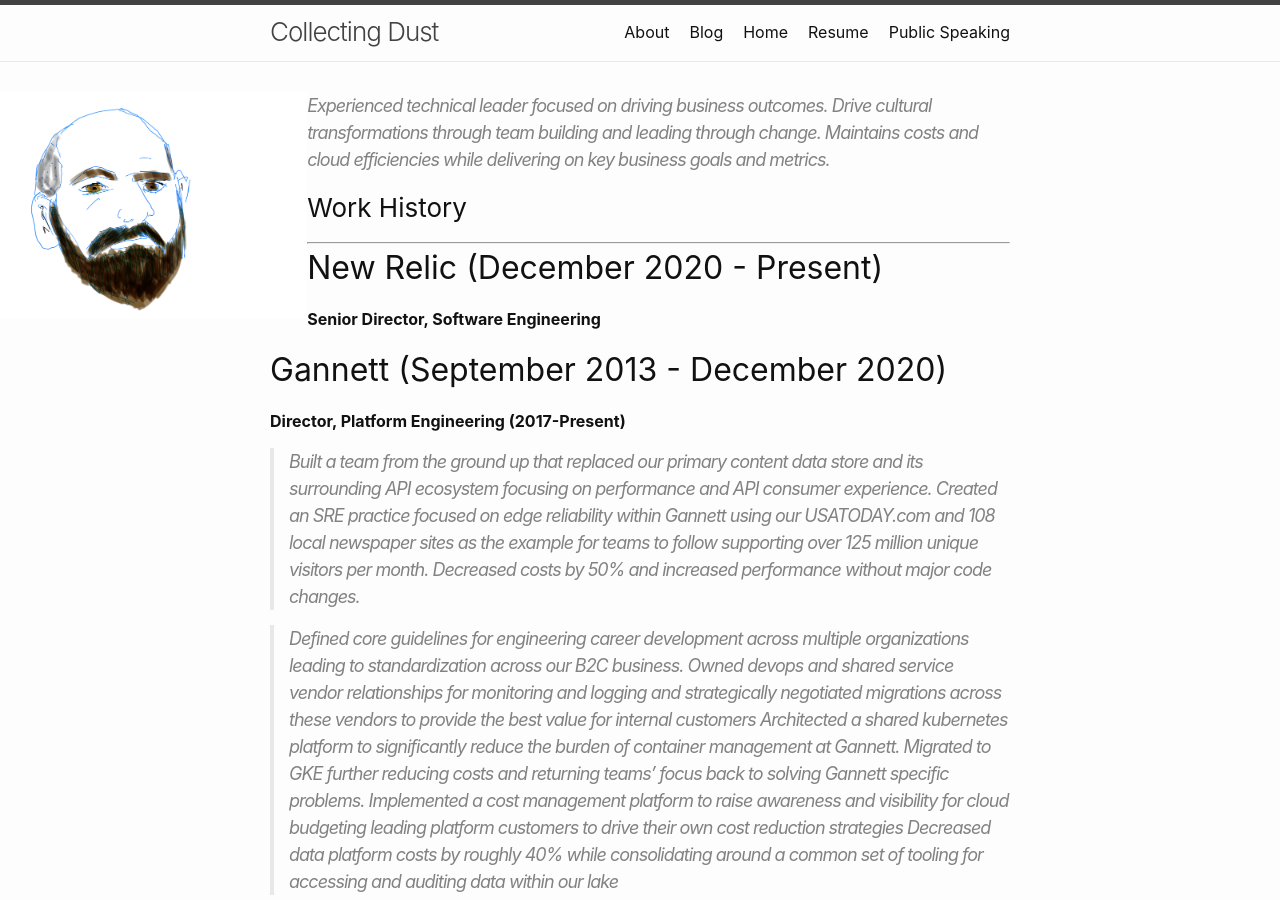
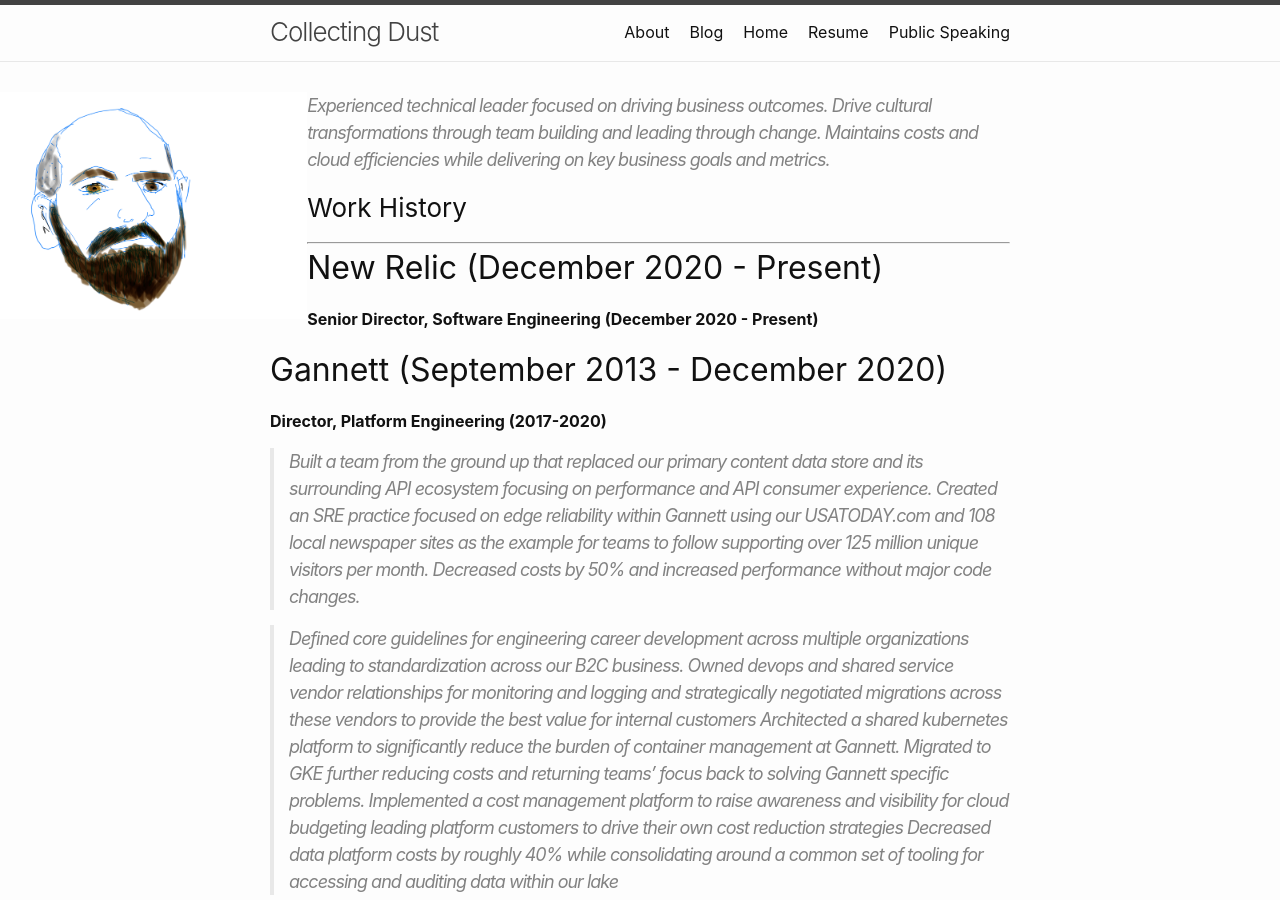
Before and after one commit to fhanson/fhanson.github.io, a Jekyll site: the page built from resume.markdown, in a window 1280 px wide and 900 px high. Built offline with Jekyll 4.4.1, drawn with Linux system fonts in a browser that asks for light colours.

Commit message:
resume updates

```diff
--- a/resume.markdown
+++ b/resume.markdown
@@ -5,14 +5,16 @@ title_hidden: true
 ---
 > Experienced technical leader focused on driving business outcomes. Drive cultural transformations through team building and leading through change. Maintains costs and cloud efficiencies while delivering on key business goals and metrics.
 
+
+
 ### Work History
 ***
 ## New Relic (December 2020 - Present)
-**Senior Director, Software Engineering**
+**Senior Director, Software Engineering (December 2020 - Present)**
 
 
 ## Gannett (September 2013 - December 2020)
-**Director, Platform Engineering (2017-Present)**
+**Director, Platform Engineering (2017-2020)**
 > Built a team from the ground up that replaced our primary content data store and its surrounding API ecosystem focusing on performance and API consumer experience.
 Created an SRE practice  focused on edge reliability within Gannett using our USATODAY.com and 108 local newspaper sites as the example for teams to follow supporting over 125 million unique visitors per month. Decreased costs by 50% and increased performance without major code changes.
 
```
